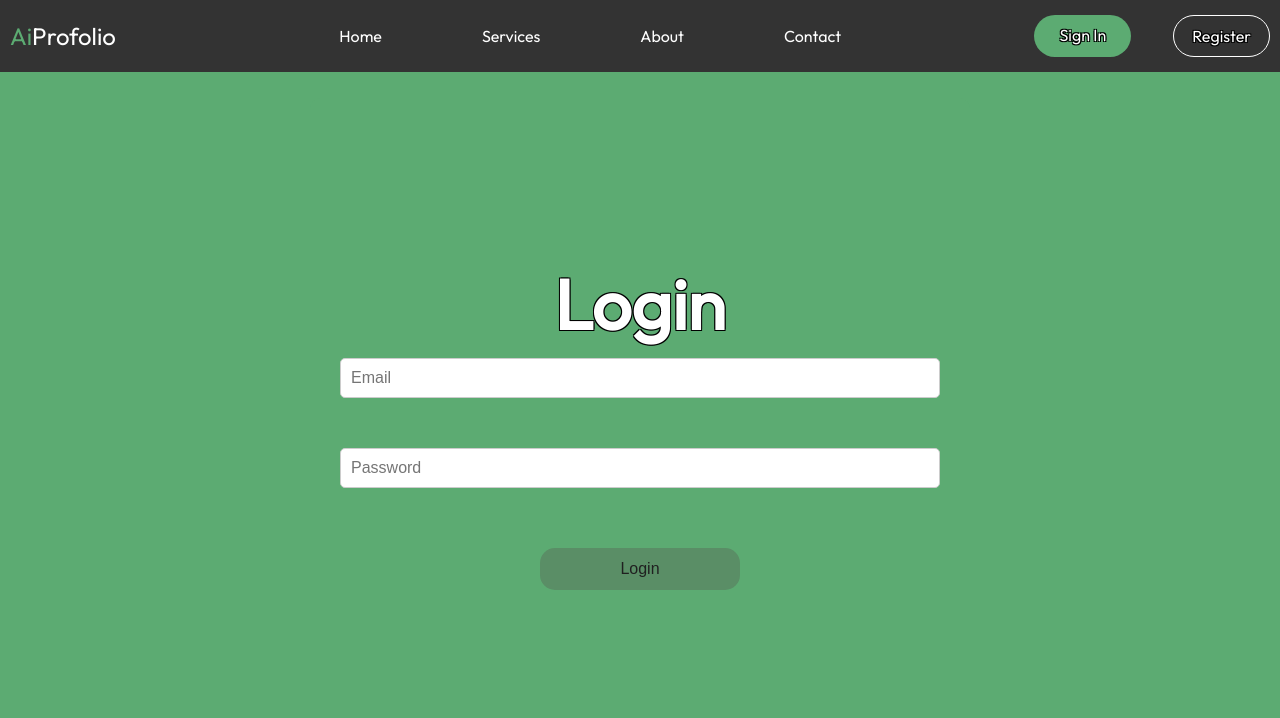
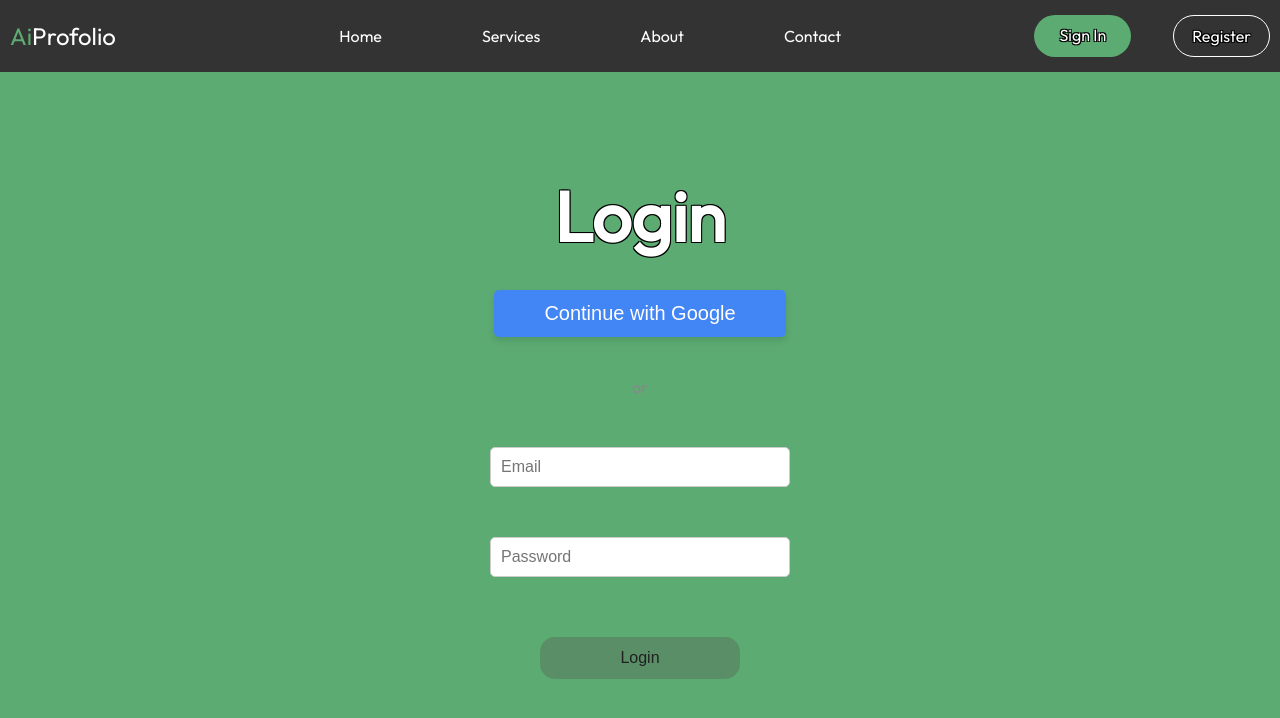
Before and after one commit to AlanSala123/AiProfolio, a React (Vite) app in the folder AiProfolio-ui/: page /Login in a window 1280 px wide. Shown: the top 718 px of the page. Built offline with nearby package versions, Linux system fonts and the light colour scheme.

Commit message:
fixed some bugs with the login and register and added the landing button animation

```diff
--- a/AiProfolio-ui/src/Contact/Contact.css
+++ b/AiProfolio-ui/src/Contact/Contact.css
@@ -6,6 +6,8 @@
   background: #fff;
   padding: 25px 40px 10px 40px;
   box-shadow: 0px 0px 10px rgba(0, 0, 0, 0.1);
+  position: relative;
+  z-index: 2;
 }
 
 .contact-container .text {
--- a/AiProfolio-ui/src/Footer/Footer.css
+++ b/AiProfolio-ui/src/Footer/Footer.css
@@ -1,4 +1,6 @@
 .footer img {
     max-width: 100vw;
     height: auto;
+    position: relative;
+    z-index: 2;
 }
--- a/AiProfolio-ui/src/Hero/Hero.css
+++ b/AiProfolio-ui/src/Hero/Hero.css
@@ -13,7 +13,7 @@
     justify-content: center;
     align-items: center;
     position: relative;
-    z-index: -1;
+    z-index: 0;
     background-color: #383838;
 }
 
@@ -22,7 +22,7 @@
     flex-direction: column;
     justify-content: center;
     align-items: center;
-    margin-bottom: 25vh;
+    margin-bottom: 20vh;
     user-select: none;
 }
 
@@ -60,6 +60,32 @@
     color: #4d935d;
 }
 
+.get-started-button {
+    padding: 16px 32px;
+    font-size: 1.5rem;
+    font-family: outfit;
+    background-color: #4d935d;
+    color: #fff;
+    border: 0.5px solid;
+    border-color: #000000;
+    border-radius: 50px;
+    position: relative;
+    z-index: 100;
+    opacity: 0;
+    box-shadow: 0px 4px 8px #ffffff;
+    animation: appear 3s 3s forwards;
+    text-shadow: -1px -1px 0 black, 1px -1px 0 black, -1px 1px 0 black, 1px 1px 0 black;
+  }
+
+  .get-started-button:hover{
+    cursor: pointer;
+  }
+
+@keyframes appear {
+    from {opacity: 0;}
+    to {opacity: 1;}
+}
+
 @keyframes typing {
     from {width: 0}
     to {width: 100%;}
--- a/AiProfolio-ui/src/Hero/Hero.jsx
+++ b/AiProfolio-ui/src/Hero/Hero.jsx
@@ -1,18 +1,21 @@
 import './Hero.css'
-import React, { useEffect, useCallback } from 'react';
+import React, { useEffect, useCallback, useState } from 'react';
 import Particles from "react-particles";
 import { loadSlim } from "tsparticles-slim";
+import { Link } from 'react-router-dom';
 
-export default function Hero(){
+export default function Hero() {
 
-    const particlesInit = useCallback(async engine => {
+    const [showButton, setShowButton] = useState(false);
+
+    const particlesInit = useCallback(async (engine) => {
         await loadSlim(engine);
     }, []);
 
-    const particlesLoaded = useCallback(async container => {
+    const particlesLoaded = useCallback(async (container) => {
     }, []);
 
-    return(
+    return (
         <header id="hero">
             <Particles
                 id="tsparticles"
@@ -95,6 +98,7 @@ export default function Hero(){
                 </div>
                 <p>Professional Portfolio Generator</p>
             </div>
+            <Link to="/register"><button className="get-started-button" >Get Started </button></Link>
         </header>
     )
 
--- a/AiProfolio-ui/src/LandingNavbar/LandingNavbar.css
+++ b/AiProfolio-ui/src/LandingNavbar/LandingNavbar.css
@@ -3,12 +3,14 @@ html {
 }
 /* Navbar styles */
 .navbar {
+  position: relative;
   display: flex;
   align-items: center;
   justify-content: space-between;
   background-color: #333;
   padding: 10px;
   color: #fff;
+  z-index: 1;
 }
 
 /* Navbar brand (AiProfolio) on the left */
--- a/AiProfolio-ui/src/Login/Login.css
+++ b/AiProfolio-ui/src/Login/Login.css
@@ -27,6 +27,44 @@
     flex-direction: column;
     align-items: center;
     width: 100%;
+    margin-top: 30px;
+  }
+
+  .Google {
+    background-color: #4285f4;
+    color: white;
+    padding: 12px 50px;
+    border: none;
+    border-radius: 5px;
+    font-size: 20px;
+    cursor: pointer;
+    margin-bottom: 40px;
+    margin-top: 20px;
+    box-shadow: 0 4px 6px rgba(0, 0, 0, 0.1);
+    transition: background-color 0.3s ease;
+  }
+
+  .Google:hover {
+    background-color: #246db4;
+  }
+
+  .sep {
+    display: flex;
+    align-items: center;
+    margin-bottom: 10px;
+  }
+
+  .l {
+    flex-grow: 1;
+    height: 1px;
+    background-color: #ccc;
+    margin-bottom: 10px;
+  }
+
+  .sep span {
+    margin: 0 10px;
+    color: #888;
+    margin-bottom: 10px;
   }
 
   .loginForm label {
@@ -34,7 +72,7 @@
     font-size: 20px;
     margin-bottom: 15px;
     text-align: left;
-    width: 100%;
+    width: 50%;
   }
 
   .loginForm input {
--- a/AiProfolio-ui/src/Login/Login.jsx
+++ b/AiProfolio-ui/src/Login/Login.jsx
@@ -4,66 +4,51 @@ import './login.css';
 import { useNavigate } from 'react-router-dom';
 
 export default function Login({ setUser, setToken }) {
-  // State variables for email, password, and error message
   const [email, setEmail] = useState('');
   const [password, setPassword] = useState('');
   const [error, setError] = useState('');
 
   const navigate = useNavigate();
 
-  // Function to handle login form submission
   const handleLogin = async (e) => {
-    // Makes it so the page doesnt reload
     e.preventDefault();
     try {
-      // Send a POST request to the login endpoint with email and password
       const response = await axios.post('http://localhost:3001/auth/login', {
         loginForm: {
-          email:email,
+          email: email,
           password: password
         }
       });
-
-      // Extract user and token from the response data
       const { user, token } = response.data;
-
-      // Update the user and token in the parent component
       setUser(user);
       setToken(token);
-
       navigate("/saved-templates")
-
-      // Store the token in localStorage for future use
       localStorage.setItem('token', token);
     } catch (error) {
-      // If there is an error in the response, extract and set the error message
       if (error?.response?.data?.error) {
         const message = error?.response?.data?.error;
         setError(message);
       }
     }
   };
-
-  // Determine if the login button should be disabled based on email and password inputs
   const isLoginButtonDisabled = !(email && password);
-
-  // Determine the styles for the login button based on its disabled state
-const loginButtonStyles = {
-  // If the button is disabled, set the cursor to 'default', otherwise set it to 'pointer'
-  cursor: isLoginButtonDisabled ? 'default' : 'pointer',
-
-  // If the button is disabled, set the background color to '#4d935d', otherwise leave it empty
-  backgroundColor: isLoginButtonDisabled ? '#4d935d' : '',
-
-  // If the button is disabled, apply a contrast filter of 0.75, otherwise leave it empty
-  filter: isLoginButtonDisabled ? 'contrast(0.75)' : '',
-};
+  const loginButtonStyles = {
+    cursor: isLoginButtonDisabled ? 'default' : 'pointer',
+    backgroundColor: isLoginButtonDisabled ? '#4d935d' : '',
+    filter: isLoginButtonDisabled ? 'contrast(0.75)' : '',
+  };
 
 
   return (
     <div className="login">
       <h1>Login</h1>
-      {error ? (<h2 id={error.length >= 22 ? (error.length > 43 ? "error-message-long" : "error-message" ) : "error-message-short"}>{error}</h2>) : (<></>)}
+      <button className="Google">Continue with Google</button>
+      <div className="sep">
+        <div className="l"></div>
+        <span>or</span>
+        <div className="l"></div>
+      </div>
+      {error ? (<h2 id={error.length >= 22 ? (error.length > 43 ? "error-message-long" : "error-message") : "error-message-short"}>{error}</h2>) : (<></>)}
       <form onSubmit={handleLogin} className="loginForm">
         <label>
           <input
--- a/AiProfolio-ui/src/OurServices/OurServices.css
+++ b/AiProfolio-ui/src/OurServices/OurServices.css
@@ -6,6 +6,8 @@
     align-items: center;
     background-color: white;
     height: 70vh;
+    position: relative;
+    z-index: 2;
   }
 
   .section-title {
--- a/AiProfolio-ui/src/Register/Register.css
+++ b/AiProfolio-ui/src/Register/Register.css
@@ -8,7 +8,7 @@ body {
     width: 600px;
     height: 81vh;
     margin: 0 auto;
-    margin-top: 2%;
+    margin-top: 5%;
     text-align: center;
     font-family: outfit;
   }
@@ -135,7 +135,7 @@ body {
     border-radius: 15px;
     font-size: 16px;
     cursor: pointer;
-    width: 100%;
+    width: 50%;
     margin-top: 10px;
     transition: background-color 0.3s ease;
     margin-bottom: 100px;
@@ -143,11 +143,6 @@ body {
 
   .SignButton:hover {
     background-color: #4d935d;
-  }
-
-  .footer {
-    background-color: #333;
-    height: 135px;
   }
 
 @keyframes blink-red {
--- a/AiProfolio-ui/src/Register/Register.jsx
+++ b/AiProfolio-ui/src/Register/Register.jsx
@@ -6,45 +6,36 @@ import { useNavigate } from 'react-router-dom';
 
 //function that Registers the user
 export default function Register({ setUser, setToken }) {
-    //useState for error handling and the form state
     const [error, setError] = useState('')
     const [form, setForm] = useState({
         firstName: "",
         email: "",
         password: ""
     })
-
     const navigate = useNavigate();
 
-    //everytime the form changes then the useState for that input is being updated with that value
     const handleOnInputChange = (event) => {
         setForm((f) => ({ ...f, [event.target.name]: event.target.value }))
     }
 
-    //function that handles when a user submits
     const handleOnSubmit = async (event) => {
         event.preventDefault()
         setError(null)
         try {
-            //make a post request to the backend register endpoint
             const res = await axios.post("http://localhost:3001/auth/register", {
                 first_name: form.firstName,
                 email: form.email,
                 password: form.password
             })
-            //if there are no errors
             if (res?.data?.user) {
-                //put the user and token inside the usestate
                 const user = res?.data?.user
                 const token = res?.data?.token
                 setUser(user)
                 setToken(token)
-               navigate("/saved-templates")
-                //store the token in localStorage
+                navigate("/saved-templates")
                 localStorage.setItem("token", token)
             }
         } catch (err) {
-            //if there are errors (invalid password, invalid email, etc)
             if (err?.response?.data?.error) {
                 const message = err?.response?.data?.error
                 setError(message)
@@ -99,6 +90,7 @@ export default function Register({ setUser, setToken }) {
                             onChange={handleOnInputChange}
                         />
                         <br />
+                        <br />
                         <button
                             disabled={!(form.email && form.firstName && form.password)}
                             style={{
@@ -113,7 +105,6 @@ export default function Register({ setUser, setToken }) {
                     </form>
                 </div>
             </div>
-            <div className="footer"> </div>
         </>
     )
 }
```
Lines whose indentation alone changed are shown as unchanged.
